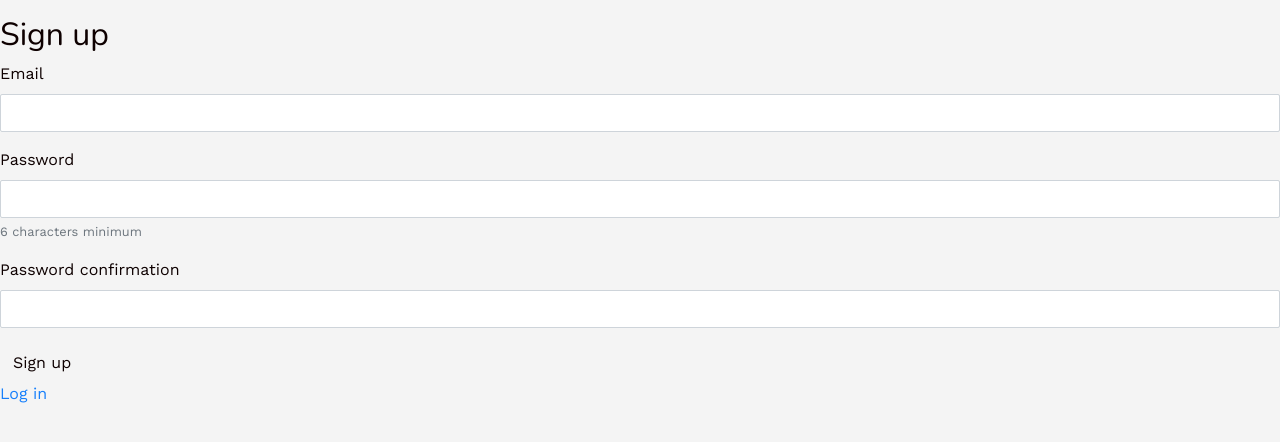
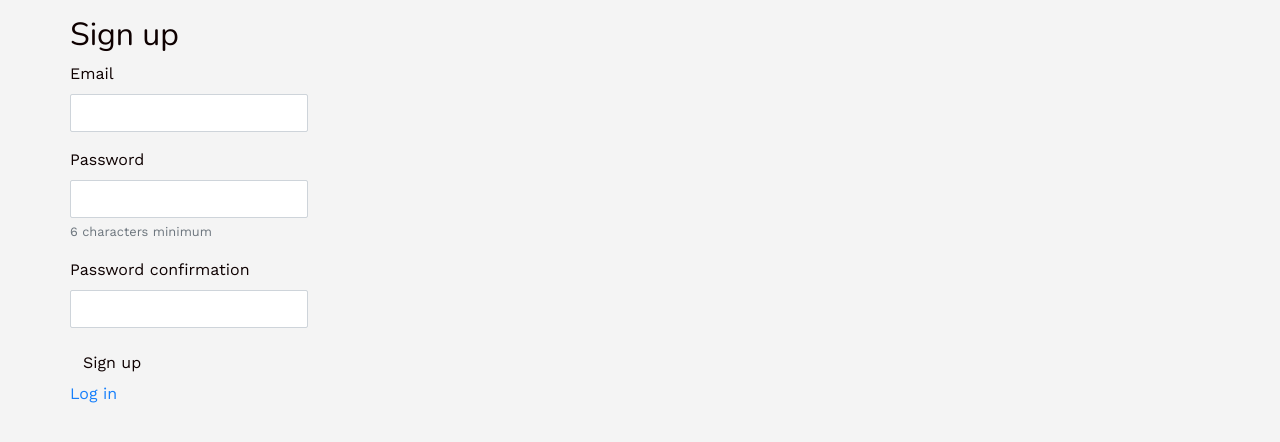
Before and after one commit to sorina-duca/air-bnb-clone-practice, a Rails app: page /users/sign_up in a window 1280 px wide. Shown: the top 442 px of the page. Run offline with Rails 7, Linux system fonts and the light colour scheme; style sheets or scripts are compiled from the project's sources; some libraries are stand-ins or nearby versions.

Commit message:
added some code to devise:views

```diff
--- a/app/views/devise/registrations/new.html.erb
+++ b/app/views/devise/registrations/new.html.erb
@@ -1,3 +1,7 @@
+<div class="container">
+<div class="row">
+<div class="cd-sm-4 cd-sm-offset-4">
+
 <h2>Sign up</h2>
 
 <%= simple_form_for(resource, as: resource_name, url: registration_path(resource_name)) do |f| %>
@@ -23,3 +27,7 @@
 <% end %>
 
 <%= render "devise/shared/links" %>
+
+</div>
+</div>
+</div>
```
Also changed, not shown: app/views/devise/registrations/edit.html.erb (+7 -0 lines), app/views/devise/sessions/new.html.erb (+8 -0 lines).
